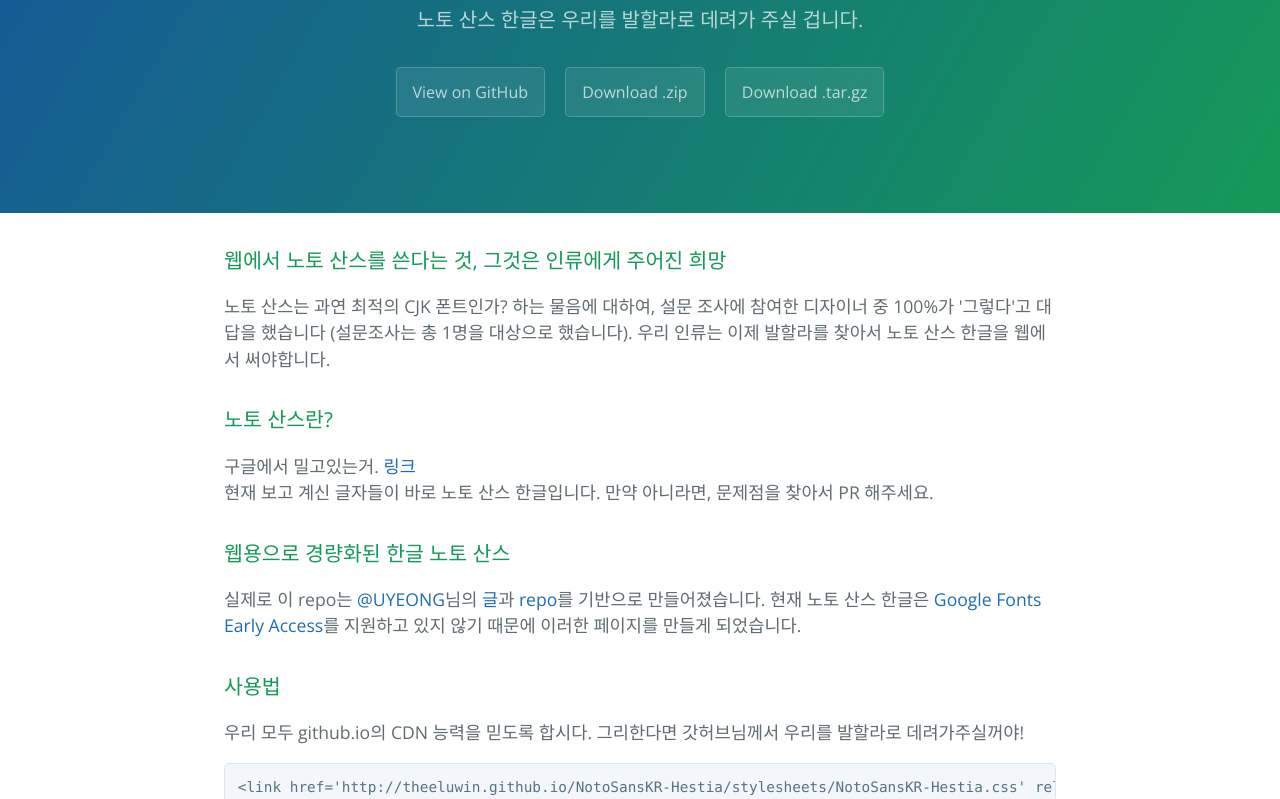
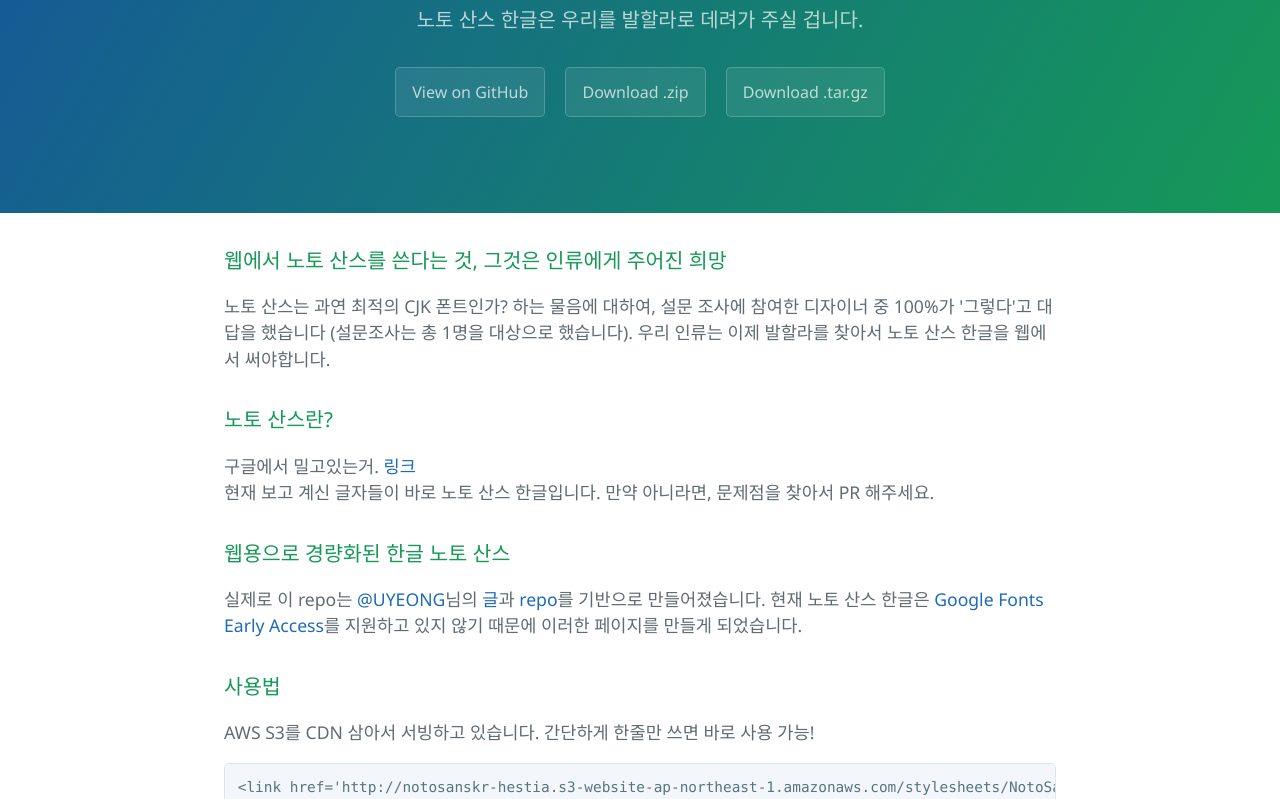
Before and after one commit to theeluwin/NotoSansKR-Hestia, a plain HTML site: page index.html in a window 1280 px wide. Shown: the part 170-969 px from the top of the page. Drawn offline with nearby package versions, Linux system fonts and the light colour scheme.

Commit message:
changed CDN

```diff
--- a/index.html
+++ b/index.html
@@ -32,26 +32,26 @@
 
     <section class="main-content">
       <h3>
-<a id="welcome-to-github-pages" class="anchor" href="#welcome-to-github-pages" aria-hidden="true"><span class="octicon octicon-link"></span></a>웹에서 노토 산스를 쓴다는 것, 그것은 인류에게 주어진 희망</h3>
+<a id="why-noto" class="anchor" href="#why-noto" aria-hidden="true"><span class="octicon octicon-link"></span></a>웹에서 노토 산스를 쓴다는 것, 그것은 인류에게 주어진 희망</h3>
 
 <p>노토 산스는 과연 최적의 CJK 폰트인가? 하는 물음에 대하여, 설문 조사에 참여한 디자이너 중 100%가 '그렇다'고 대답을 했습니다 (설문조사는 총 1명을 대상으로 했습니다). 우리 인류는 이제 발할라를 찾아서 노토 산스 한글을 웹에서 써야합니다.</p>
 
 <h3>
-<a id="designer-templates" class="anchor" href="#designer-templates" aria-hidden="true"><span class="octicon octicon-link"></span></a>노토 산스란?</h3>
+<a id="what-noto" class="anchor" href="#what-noto" aria-hidden="true"><span class="octicon octicon-link"></span></a>노토 산스란?</h3>
 
 <p>구글에서 밀고있는거. <a href="https://www.google.co.kr/get/noto/">링크</a><br />현재 보고 계신 글자들이 바로 노토 산스 한글입니다. 만약 아니라면, 문제점을 찾아서 PR 해주세요.</p>
 
 <h3>
-<a id="rather-drive-stick" class="anchor" href="#rather-drive-stick" aria-hidden="true"><span class="octicon octicon-link"></span></a>웹용으로 경량화된 한글 노토 산스</h3>
+<a id="which-noto" class="anchor" href="#which-noto" aria-hidden="true"><span class="octicon octicon-link"></span></a>웹용으로 경량화된 한글 노토 산스</h3>
 
 <p>실제로 이 repo는 <a href="https://github.com/UYEONG" class="user-mention">@UYEONG</a>님의 <a href="http://blog.coderifleman.com/post/111825720099">글</a>과 <a href="https://github.com/UYEONG/NotoSans-subset">repo</a>를 기반으로 만들어졌습니다. 현재 노토 산스 한글은 <a href="https://www.google.com/fonts/earlyaccess">Google Fonts Early Access</a>를 지원하고 있지 않기 때문에 이러한 페이지를 만들게 되었습니다.</p>
 
 <h3>
-<a id="authors-and-contributors" class="anchor" href="#authors-and-contributors" aria-hidden="true"><span class="octicon octicon-link"></span></a>사용법</h3>
+<a id="how-noto" class="anchor" href="#how-noto" aria-hidden="true"><span class="octicon octicon-link"></span></a>사용법</h3>
 
-<p>우리 모두 github.io의 CDN 능력을 믿도록 합시다. 그리한다면 갓허브님께서 우리를 발할라로 데려가주실꺼야!</p>
+<p>AWS S3를 CDN 삼아서 서빙하고 있습니다. 간단하게 한줄만 쓰면 바로 사용 가능!</p>
 
-<pre><code>&lt;link href='http://theeluwin.github.io/NotoSansKR-Hestia/stylesheets/NotoSansKR-Hestia.css' rel='stylesheet' type='text/css'&gt;</code></pre>
+<pre><code>&lt;link href='http://notosanskr-hestia.s3-website-ap-northeast-1.amazonaws.com/stylesheets/NotoSansKR-Hestia.css' rel='stylesheet' type='text/css'&gt;</code></pre>
 <pre><code>font-family: 'Noto Sans Korean', sans-serif;</code></pre>
 
       <footer class="site-footer">
--- a/stylesheets/NotoSansKR-Hestia.css
+++ b/stylesheets/NotoSansKR-Hestia.css
@@ -3,10 +3,10 @@
     font-style: normal;
     font-weight: 100;
     src: local('Noto Sans Thin'), local('NotoSans-Thin'),
-    url(http://theeluwin.github.io/NotoSansKR-Hestia/fonts/eot/NotoSansKR-Thin-Hestia.eot),
-    url(http://theeluwin.github.io/NotoSansKR-Hestia/fonts/eot/NotoSansKR-Thin-Hestia.eot?#iefix) format('embedded-opentype'),
-    url(http://theeluwin.github.io/NotoSansKR-Hestia/fonts/woff/NotoSansKR-Thin-Hestia.woff) format('woff'),
-    url(http://theeluwin.github.io/NotoSansKR-Hestia/fonts/otf/NotoSansKR-Thin-Hestia.otf) format('truetype');
+    url(http://notosanskr-hestia.s3-website-ap-northeast-1.amazonaws.com/fonts/eot/NotoSansKR-Thin-Hestia.eot),
+    url(http://notosanskr-hestia.s3-website-ap-northeast-1.amazonaws.com/fonts/eot/NotoSansKR-Thin-Hestia.eot?#iefix) format('embedded-opentype'),
+    url(http://notosanskr-hestia.s3-website-ap-northeast-1.amazonaws.com/fonts/woff/NotoSansKR-Thin-Hestia.woff) format('woff'),
+    url(http://notosanskr-hestia.s3-website-ap-northeast-1.amazonaws.com/fonts/otf/NotoSansKR-Thin-Hestia.otf) format('opentype');
 }
 
 @font-face {
@@ -14,10 +14,10 @@
     font-style: normal;
     font-weight: 300;
     src: local('Noto Sans Light'), local('NotoSans-Light'),
-    url(http://theeluwin.github.io/NotoSansKR-Hestia/fonts/eot/NotoSansKR-Light-Hestia.eot),
-    url(http://theeluwin.github.io/NotoSansKR-Hestia/fonts/eot/NotoSansKR-Light-Hestia.eot?#iefix) format('embedded-opentype'),
-    url(http://theeluwin.github.io/NotoSansKR-Hestia/fonts/woff/NotoSansKR-Light-Hestia.woff) format('woff'),
-    url(http://theeluwin.github.io/NotoSansKR-Hestia/fonts/otf/NotoSansKR-Light-Hestia.otf) format('truetype');
+    url(http://notosanskr-hestia.s3-website-ap-northeast-1.amazonaws.com/fonts/eot/NotoSansKR-Light-Hestia.eot),
+    url(http://notosanskr-hestia.s3-website-ap-northeast-1.amazonaws.com/fonts/eot/NotoSansKR-Light-Hestia.eot?#iefix) format('embedded-opentype'),
+    url(http://notosanskr-hestia.s3-website-ap-northeast-1.amazonaws.com/fonts/woff/NotoSansKR-Light-Hestia.woff) format('woff'),
+    url(http://notosanskr-hestia.s3-website-ap-northeast-1.amazonaws.com/fonts/otf/NotoSansKR-Light-Hestia.otf) format('opentype');
 }
 
 @font-face {
@@ -25,10 +25,10 @@
     font-style: normal;
     font-weight: 350;
     src: local('Noto Sans DemiLight'), local('NotoSans-DemiLight'),
-    url(http://theeluwin.github.io/NotoSansKR-Hestia/fonts/eot/NotoSansKR-DemiLight-Hestia.eot),
-    url(http://theeluwin.github.io/NotoSansKR-Hestia/fonts/eot/NotoSansKR-DemiLight-Hestia.eot?#iefix) format('embedded-opentype'),
-    url(http://theeluwin.github.io/NotoSansKR-Hestia/fonts/woff/NotoSansKR-DemiLight-Hestia.woff) format('woff'),
-    url(http://theeluwin.github.io/NotoSansKR-Hestia/fonts/otf/NotoSansKR-DemiLight-Hestia.otf) format('truetype');
+    url(http://notosanskr-hestia.s3-website-ap-northeast-1.amazonaws.com/fonts/eot/NotoSansKR-DemiLight-Hestia.eot),
+    url(http://notosanskr-hestia.s3-website-ap-northeast-1.amazonaws.com/fonts/eot/NotoSansKR-DemiLight-Hestia.eot?#iefix) format('embedded-opentype'),
+    url(http://notosanskr-hestia.s3-website-ap-northeast-1.amazonaws.com/fonts/woff/NotoSansKR-DemiLight-Hestia.woff) format('woff'),
+    url(http://notosanskr-hestia.s3-website-ap-northeast-1.amazonaws.com/fonts/otf/NotoSansKR-DemiLight-Hestia.otf) format('opentype');
 }
 
 @font-face {
@@ -36,10 +36,10 @@
     font-style: normal;
     font-weight: 400;
     src: local('Noto Sans Regular'), local('NotoSans-Regular'),
-    url(http://theeluwin.github.io/NotoSansKR-Hestia/fonts/eot/NotoSansKR-Regular-Hestia.eot),
-    url(http://theeluwin.github.io/NotoSansKR-Hestia/fonts/eot/NotoSansKR-Regular-Hestia.eot?#iefix) format('embedded-opentype'),
-    url(http://theeluwin.github.io/NotoSansKR-Hestia/fonts/woff/NotoSansKR-Regular-Hestia.woff) format('woff'),
-    url(http://theeluwin.github.io/NotoSansKR-Hestia/fonts/otf/NotoSansKR-Regular-Hestia.otf) format('truetype');
+    url(http://notosanskr-hestia.s3-website-ap-northeast-1.amazonaws.com/fonts/eot/NotoSansKR-Regular-Hestia.eot),
+    url(http://notosanskr-hestia.s3-website-ap-northeast-1.amazonaws.com/fonts/eot/NotoSansKR-Regular-Hestia.eot?#iefix) format('embedded-opentype'),
+    url(http://notosanskr-hestia.s3-website-ap-northeast-1.amazonaws.com/fonts/woff/NotoSansKR-Regular-Hestia.woff) format('woff'),
+    url(http://notosanskr-hestia.s3-website-ap-northeast-1.amazonaws.com/fonts/otf/NotoSansKR-Regular-Hestia.otf) format('opentype');
 }
 
 @font-face {
@@ -47,10 +47,10 @@
     font-style: normal;
     font-weight: 500;
     src: local('Noto Sans Medium'), local('NotoSans-Medium'),
-    url(http://theeluwin.github.io/NotoSansKR-Hestia/fonts/eot/NotoSansKR-Medium-Hestia.eot),
-    url(http://theeluwin.github.io/NotoSansKR-Hestia/fonts/eot/NotoSansKR-Medium-Hestia.eot?#iefix) format('embedded-opentype'),
-    url(http://theeluwin.github.io/NotoSansKR-Hestia/fonts/woff/NotoSansKR-Medium-Hestia.woff) format('woff'),
-    url(http://theeluwin.github.io/NotoSansKR-Hestia/fonts/otf/NotoSansKR-Medium-Hestia.otf) format('truetype');
+    url(http://notosanskr-hestia.s3-website-ap-northeast-1.amazonaws.com/fonts/eot/NotoSansKR-Medium-Hestia.eot),
+    url(http://notosanskr-hestia.s3-website-ap-northeast-1.amazonaws.com/fonts/eot/NotoSansKR-Medium-Hestia.eot?#iefix) format('embedded-opentype'),
+    url(http://notosanskr-hestia.s3-website-ap-northeast-1.amazonaws.com/fonts/woff/NotoSansKR-Medium-Hestia.woff) format('woff'),
+    url(http://notosanskr-hestia.s3-website-ap-northeast-1.amazonaws.com/fonts/otf/NotoSansKR-Medium-Hestia.otf) format('opentype');
 }
 
 @font-face {
@@ -58,10 +58,10 @@
     font-style: normal;
     font-weight: 700;
     src: local('Noto Sans Bold'), local('NotoSans-Bold'),
-    url(http://theeluwin.github.io/NotoSansKR-Hestia/fonts/eot/NotoSansKR-Bold-Hestia.eot),
-    url(http://theeluwin.github.io/NotoSansKR-Hestia/fonts/eot/NotoSansKR-Bold-Hestia.eot?#iefix) format('embedded-opentype'),
-    url(http://theeluwin.github.io/NotoSansKR-Hestia/fonts/woff/NotoSansKR-Bold-Hestia.woff) format('woff'),
-    url(http://theeluwin.github.io/NotoSansKR-Hestia/fonts/otf/NotoSansKR-Bold-Hestia.otf) format('truetype');
+    url(http://notosanskr-hestia.s3-website-ap-northeast-1.amazonaws.com/fonts/eot/NotoSansKR-Bold-Hestia.eot),
+    url(http://notosanskr-hestia.s3-website-ap-northeast-1.amazonaws.com/fonts/eot/NotoSansKR-Bold-Hestia.eot?#iefix) format('embedded-opentype'),
+    url(http://notosanskr-hestia.s3-website-ap-northeast-1.amazonaws.com/fonts/woff/NotoSansKR-Bold-Hestia.woff) format('woff'),
+    url(http://notosanskr-hestia.s3-website-ap-northeast-1.amazonaws.com/fonts/otf/NotoSansKR-Bold-Hestia.otf) format('opentype');
 }
 
 @font-face {
@@ -69,8 +69,8 @@
     font-style: normal;
     font-weight: 900;
     src: local('Noto Sans Black'), local('NotoSans-Black'),
-    url(http://theeluwin.github.io/NotoSansKR-Hestia/fonts/eot/NotoSansKR-Black-Hestia.eot),
-    url(http://theeluwin.github.io/NotoSansKR-Hestia/fonts/eot/NotoSansKR-Black-Hestia.eot?#iefix) format('embedded-opentype'),
-    url(http://theeluwin.github.io/NotoSansKR-Hestia/fonts/woff/NotoSansKR-Black-Hestia.woff) format('woff'),
-    url(http://theeluwin.github.io/NotoSansKR-Hestia/fonts/otf/NotoSansKR-Black-Hestia.otf) format('truetype');
+    url(http://notosanskr-hestia.s3-website-ap-northeast-1.amazonaws.com/fonts/eot/NotoSansKR-Black-Hestia.eot),
+    url(http://notosanskr-hestia.s3-website-ap-northeast-1.amazonaws.com/fonts/eot/NotoSansKR-Black-Hestia.eot?#iefix) format('embedded-opentype'),
+    url(http://notosanskr-hestia.s3-website-ap-northeast-1.amazonaws.com/fonts/woff/NotoSansKR-Black-Hestia.woff) format('woff'),
+    url(http://notosanskr-hestia.s3-website-ap-northeast-1.amazonaws.com/fonts/otf/NotoSansKR-Black-Hestia.otf) format('opentype');
 }
--- a/stylesheets/stylesheet.css
+++ b/stylesheets/stylesheet.css
@@ -4,7 +4,7 @@
 body {
   padding: 0;
   margin: 0;
-  font-family: "Noto Sans KR", "Open Sans", "Helvetica Neue", Helvetica, Arial, sans-serif;
+  font-family: "Noto Sans Korean", "Open Sans", "Helvetica Neue", Helvetica, Arial, sans-serif;
   font-size: 16px;
   line-height: 1.5;
   color: #606c71; }
```
